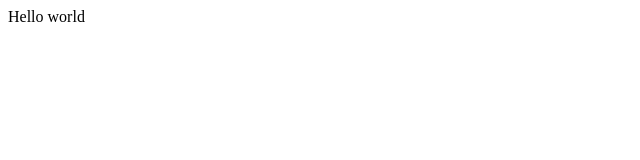
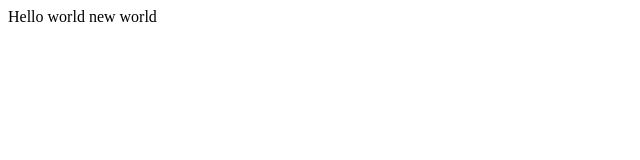
Before and after one commit to xtrsys/bootcamp, a plain HTML site: page index.html in a window 1280 px wide. Shown: the full height of the page, 0-640 px from the left. Drawn offline with Linux system fonts and the light colour scheme.

Commit message:
new change

```diff
--- a/index.html
+++ b/index.html
@@ -7,6 +7,6 @@
     <title>Document</title>
 </head>
 <body>
-    Hello world
+    Hello world new world
 </body>
 </html>
```
